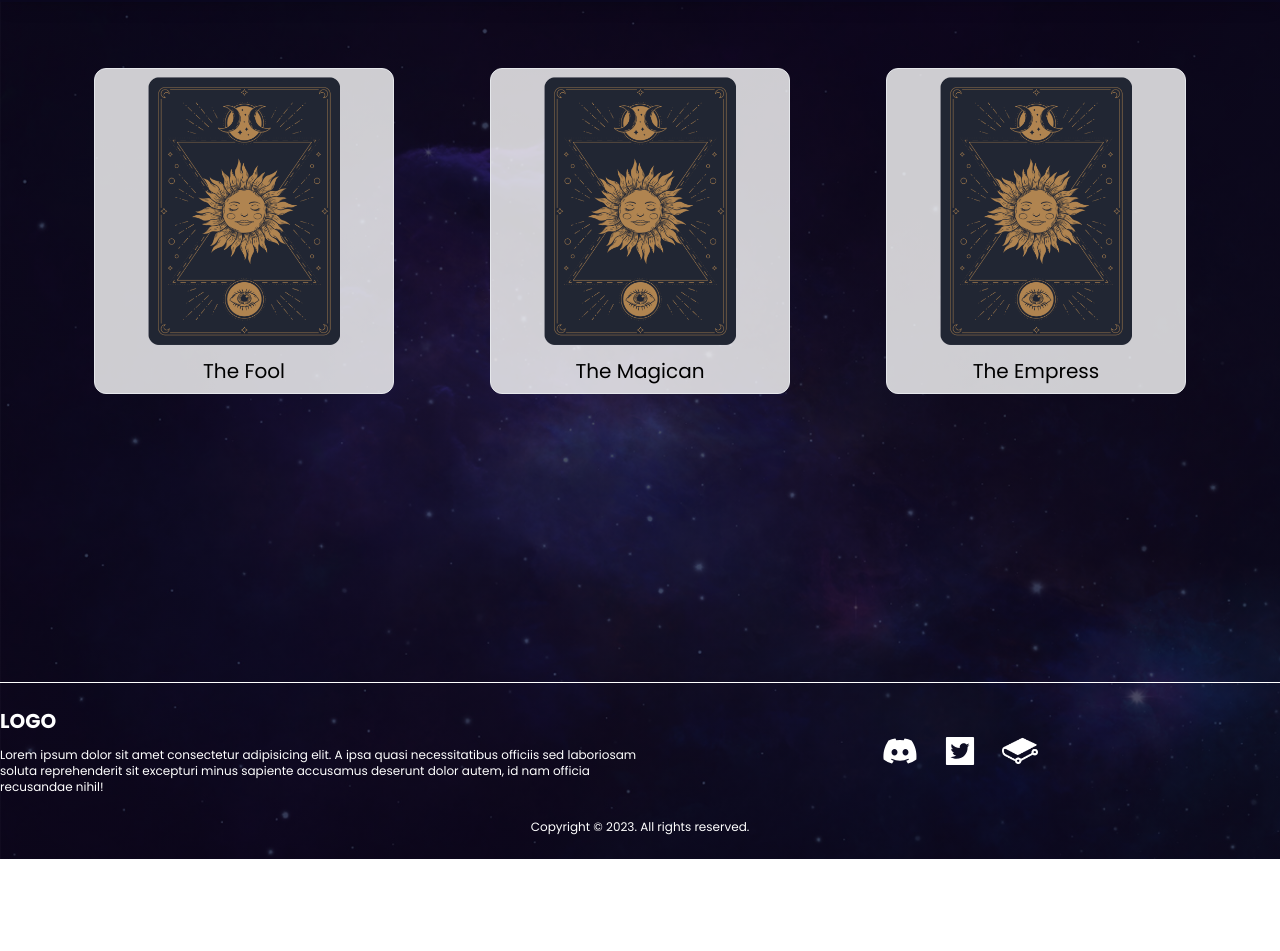
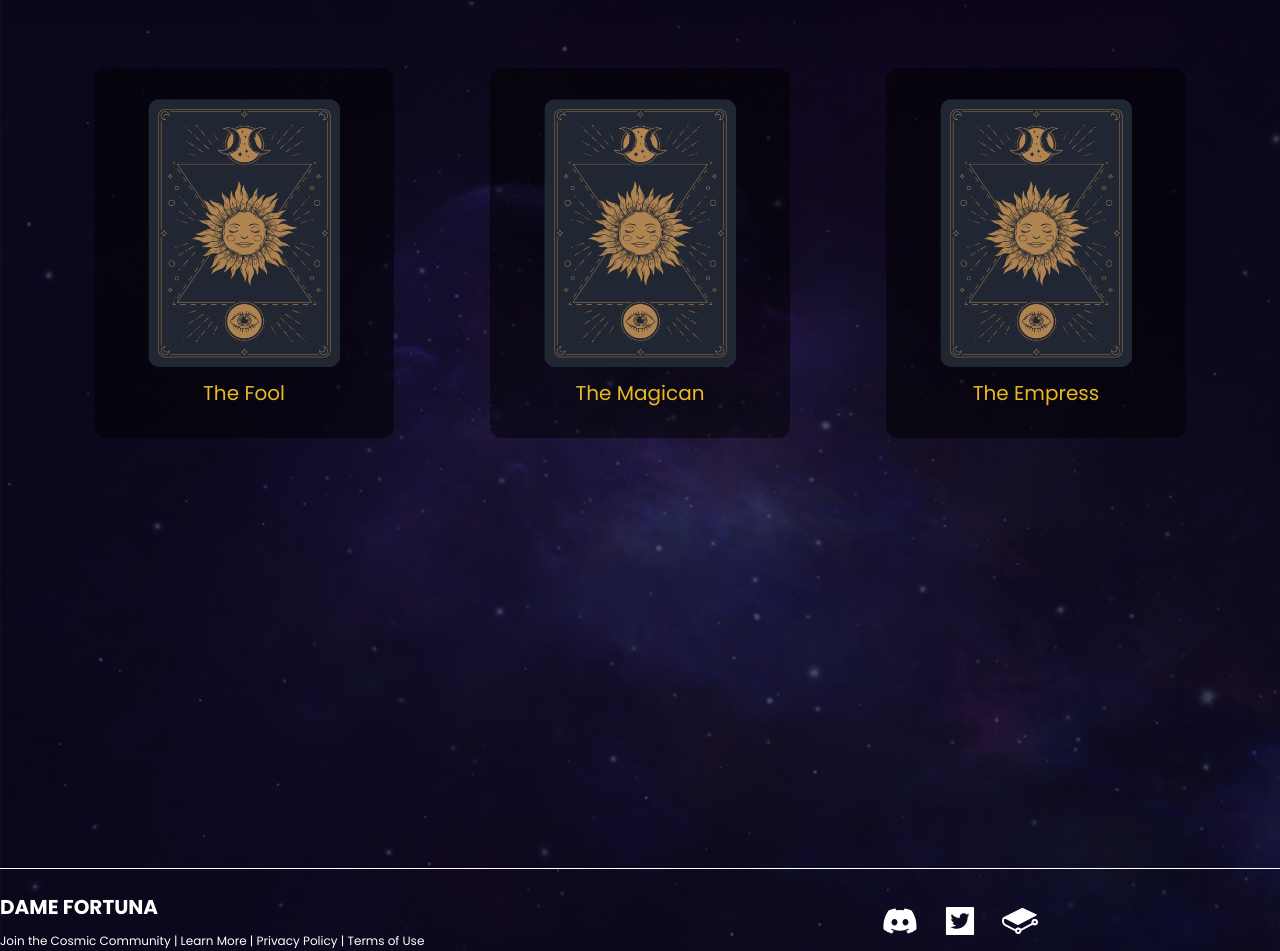
Before and after one commit to muhammadmesum72/dame-fortuna, a React (Vite) app: page /tokenGated in a window 1280 px wide. Shown: the part 76-1027 px from the top of the page. Before the commit the page ends 935 px from the top, so only its background shows below. Built offline with nearby package versions, Linux system fonts and the light colour scheme.

Commit message:
Updates 6.0

```diff
--- a/src/components/About.jsx
+++ b/src/components/About.jsx
@@ -3,13 +3,13 @@ import Card from "../assets/BullCard.png";
 
 const About = () => {
   return (
-    <div className="flex flex-col md:flex-row items-center justify-center relative">
+    <div className="flex flex-col-reverse gap-6 md:gap-0 md:flex-row items-center justify-center relative">
       <div data-aos="fade-right" className="basis-1/2 w-full">
         <div className="about-img text-center w-full">
           <img
             src={Card}
             alt=""
-            className="absolute md:relative opacity-30 md:opacity-100  -z-10 h-96  mx-auto  "
+            className="opacity-100  h-96  mx-auto  "
           />
         </div>
       </div>
--- a/src/components/Footer.jsx
+++ b/src/components/Footer.jsx
@@ -6,18 +6,22 @@ import {
 
 import {FaDiscord} from "react-icons/fa"
 import Gitbook from "../assets/gitbook.png"
+import PolicyPdf from "../assets/PDFs/Dame Fortuna.pdf"
 
 const Footer = () => {
+  const handleOpenPdf = () => {
+    window.open(PolicyPdf, "_blank");
+  };
   return (
     <div id="footer" className="border-t border-white py-6  mt-36 text-xs md:text-auto" >
       <div className="flex flex-col md:flex-row gap-3 md:gap-0 px-3 md:px-0 items-center container mx-auto">
         <div className="basis-1/2 text-center md:text-left ">
-          <h2 className="text-xl font-bold  pb-3">LOGO</h2>
+          <h2 className="text-xl font-bold  pb-3 uppercase">dame fortuna</h2>
           <p className="">
-            Lorem ipsum dolor sit amet consectetur adipisicing elit. A ipsa
-            quasi necessitatibus officiis sed laboriosam soluta reprehenderit
-            sit excepturi minus sapiente accusamus deserunt dolor autem, id nam
-            officia recusandae nihil!
+            <span>Join the Cosmic Community | </span>
+            <span>Learn More | </span>
+            <span className="cursor-pointer" onClick={() => handleOpenPdf()}>Privacy Policy | </span>
+            <span className="cursor-pointer" onClick={() => handleOpenPdf()}>Terms of Use</span>
           </p>
         </div>
 
@@ -34,7 +38,7 @@ const Footer = () => {
         </div>
       </div>
 
-      <p className="text-center w-full pt-6">Copyright © 2023. All rights reserved.</p>
+      <p className="text-center w-full pt-6">Copyright Dame Fortuna © 2023. All rights reserved.</p>
     </div>
   );
 };
--- a/src/components/TokenGated.jsx
+++ b/src/components/TokenGated.jsx
@@ -5,34 +5,36 @@ const TokenGated = () => {
   const walletNfts = [
     {
       name: "The Fool",
-      desc: "Lorem ipsum dolor sit amet consectetur, adipisicing elit. Laudantium adipisci cum quod error provident vero temporibus deserunt dolor corporis, magnam aliquam. Ad accusantium error quaerat repudiandae natus amet in dolore!",
+      desc: "Life presents us with opportunities that carry risk but also the potential for great rewards. The Moonshot represents a daring adventure, a leap of faith into uncharted territories. It may be a career change, a personal goal, or an unconventional path you feel drawn to. Trust your intuition and believe in your dreams. Embrace the unknown with courage and determination. Though the journey may be challenging, the potential rewards are boundless if you dare to reach for the moon.",
     },
     {
       name: "The Magican",
-      desc: "Lorem ipsum dolor sit amet consectetur, adipisicing elit. Laudantium adipisci cum quod error provident vero temporibus deserunt dolor corporis, magnam aliquam. Ad accusantium error quaerat repudiandae natus amet in dolore!",
+      desc: "Life presents us with opportunities that carry risk but also the potential for great rewards. The Moonshot represents a daring adventure, a leap of faith into uncharted territories. It may be a career change, a personal goal, or an unconventional path you feel drawn to. Trust your intuition and believe in your dreams. Embrace the unknown with courage and determination. Though the journey may be challenging, the potential rewards are boundless if you dare to reach for the moon.",
     },
+
     {
       name: "The Empress",
-      desc: "Lorem ipsum dolor sit amet consectetur, adipisicing elit. Laudantium adipisci cum quod error provident vero temporibus deserunt dolor corporis, magnam aliquam. Ad accusantium error quaerat repudiandae natus amet in dolore!",
+      desc: "Life presents us with opportunities that carry risk but also the potential for great rewards. The Moonshot represents a daring adventure, a leap of faith into uncharted territories. It may be a career change, a personal goal, or an unconventional path you feel drawn to. Trust your intuition and believe in your dreams. Embrace the unknown with courage and determination. Though the journey may be challenging, the potential rewards are boundless if you dare to reach for the moon.",
     },
+
   ];
   return (
-    <div id="tokenGated" className="w-full py-36  ">
+    <div id="tokenGated" className={`w-full py-36  ${walletNfts.length <= 3  && "md:h-screen"}`}>
       {walletNfts.length > 0 ? (
         <div className="grid grid-cols-1 md:grid-cols-3 mx-auto w-fit gap-24 ">
           {walletNfts.map((wNft) => (
             <div
               data-aos="zoom-in"
-              class="card-container border text-center p-3 bg-white bg-opacity-80 text-black rounded-xl"
+              class="card-container text-center px-3 bg-black bg-opacity-50 text-primary rounded-xl"
             >
-              <div class="card  ">
+              <div class="card">
                 <div class="front  text-center flex flex-col items-center justify-center">
                   <img src={Card} alt="" className="w-48 mx-auto" />
                   <div className="pt-3 text-xl">{wNft.name}</div>
                 </div>
                 <div class="back text-center flex flex-col items-center justify-center">
                   <h1 className="text-xl font-bold">About Nft</h1>
-                  <p>{wNft.desc}</p>
+                  <p className="text-white text-sm">{wNft.desc}</p>
                 </div>
               </div>
             </div>
--- a/src/index.css
+++ b/src/index.css
@@ -57,7 +57,7 @@ body{
 
   .card {
     width: 100%;
-    height: 300px; /* Set the height of the card */
+    height: 370px; /* Set the height of the card */
     transition: transform 0.6s; /* Add a smooth transition for the flip effect */
     transform-style: preserve-3d; /* Ensures the child elements preserve their 3D transformations */
     cursor: pointer; /* Change the cursor to indicate that it's clickable */
```
Also changed, not shown: 1 other file (tests, documents, lock files or other folders).
